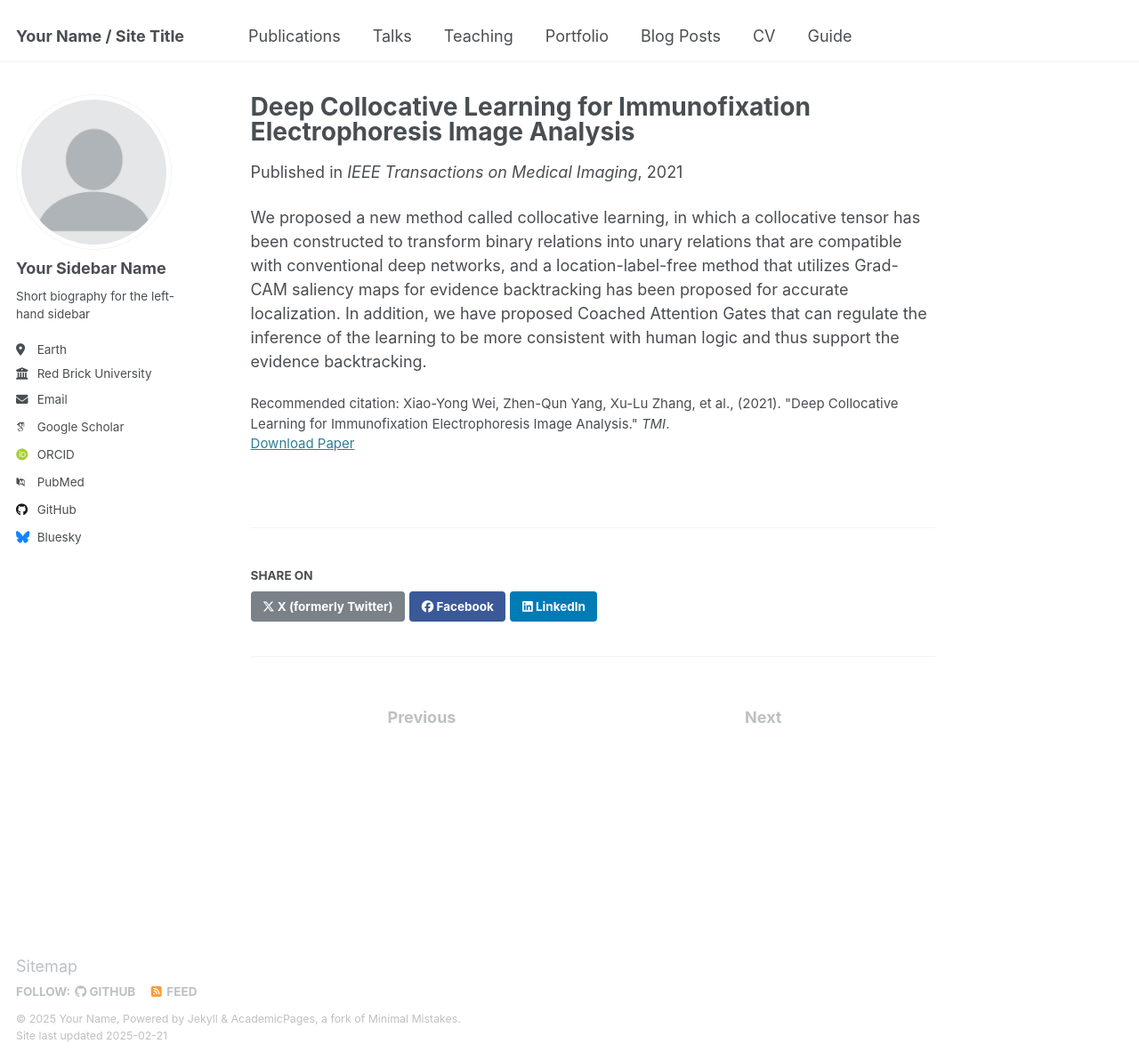
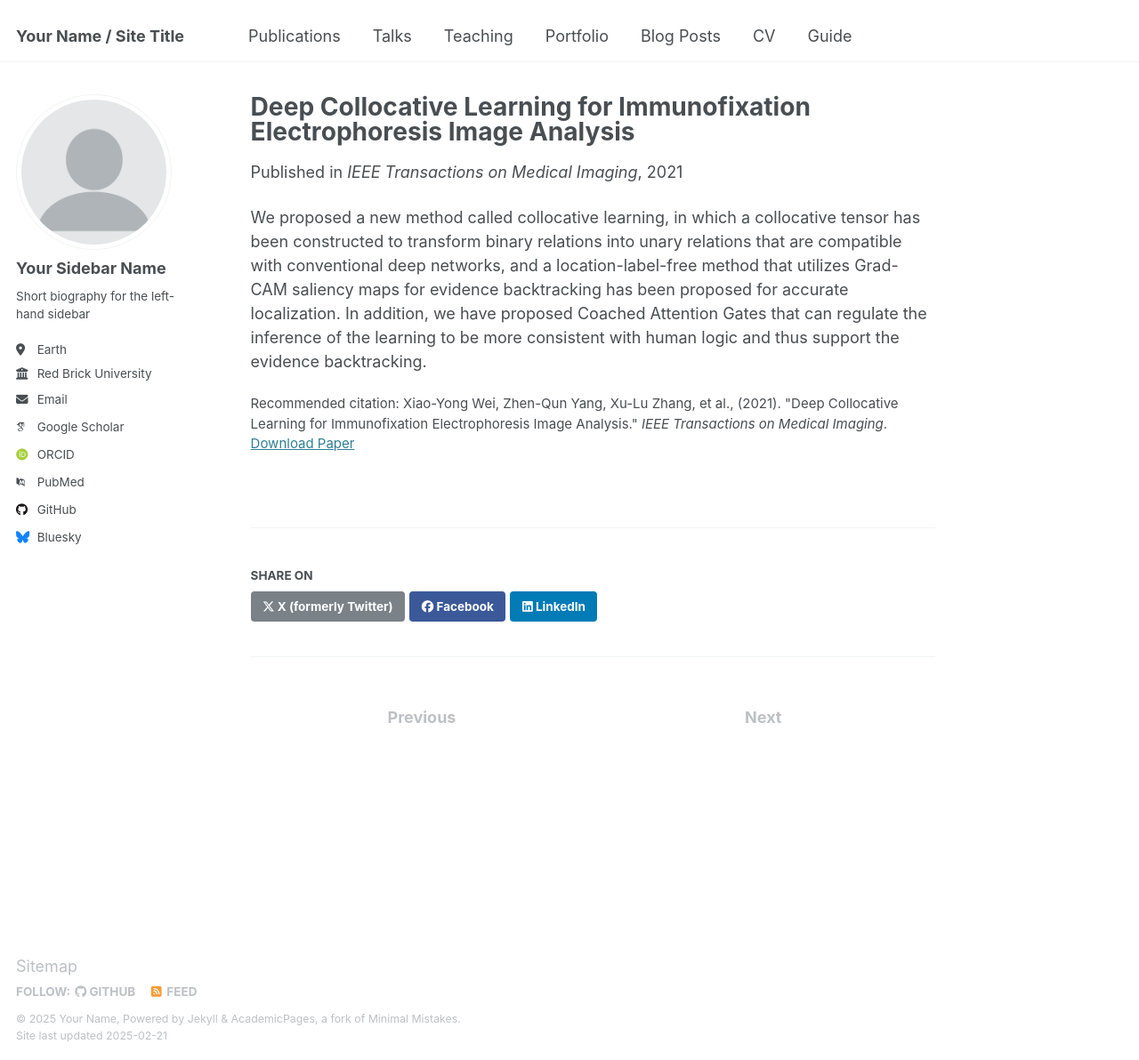
Before and after one commit to zhangxulu1996/zhangxulu1996.github.io, a Jekyll site: the page built from _publications/2009-10-01-paper-title-number-1.md, in a window 1280 px wide and 1192 px high. Shown: the whole window at 89% size. Built offline with Jekyll 4.4.1, drawn with Linux system fonts in a browser that asks for light colours; some web fonts are replaced.

Commit message:
Update 2009-10-01-paper-title-number-1.md

```diff
--- a/_publications/2009-10-01-paper-title-number-1.md
+++ b/_publications/2009-10-01-paper-title-number-1.md
@@ -4,7 +4,7 @@ collection: publications
 date: 2021-1-1
 venue: 'IEEE Transactions on Medical Imaging'
 paperurl: 'https://ieeexplore.ieee.org/document/9385115'
-citation: 'Xiao-Yong Wei, Zhen-Qun Yang, Xu-Lu Zhang, et al., (2021). &quot;Deep Collocative Learning for Immunofixation Electrophoresis Image Analysis.&quot; <i>TMI</i>.'
+citation: 'Xiao-Yong Wei, Zhen-Qun Yang, Xu-Lu Zhang, et al., (2021). &quot;Deep Collocative Learning for Immunofixation Electrophoresis Image Analysis.&quot; <i>IEEE Transactions on Medical Imaging</i>.'
 ---
 
 We proposed a new method called collocative learning, in which a collocative tensor has been constructed to transform binary relations into unary relations that are compatible with conventional deep networks, and a location-label-free method that utilizes Grad-CAM saliency maps for evidence backtracking has been proposed for accurate localization. In addition, we have proposed Coached Attention Gates that can regulate the inference of the learning to be more consistent with human logic and thus support the evidence backtracking.
```
